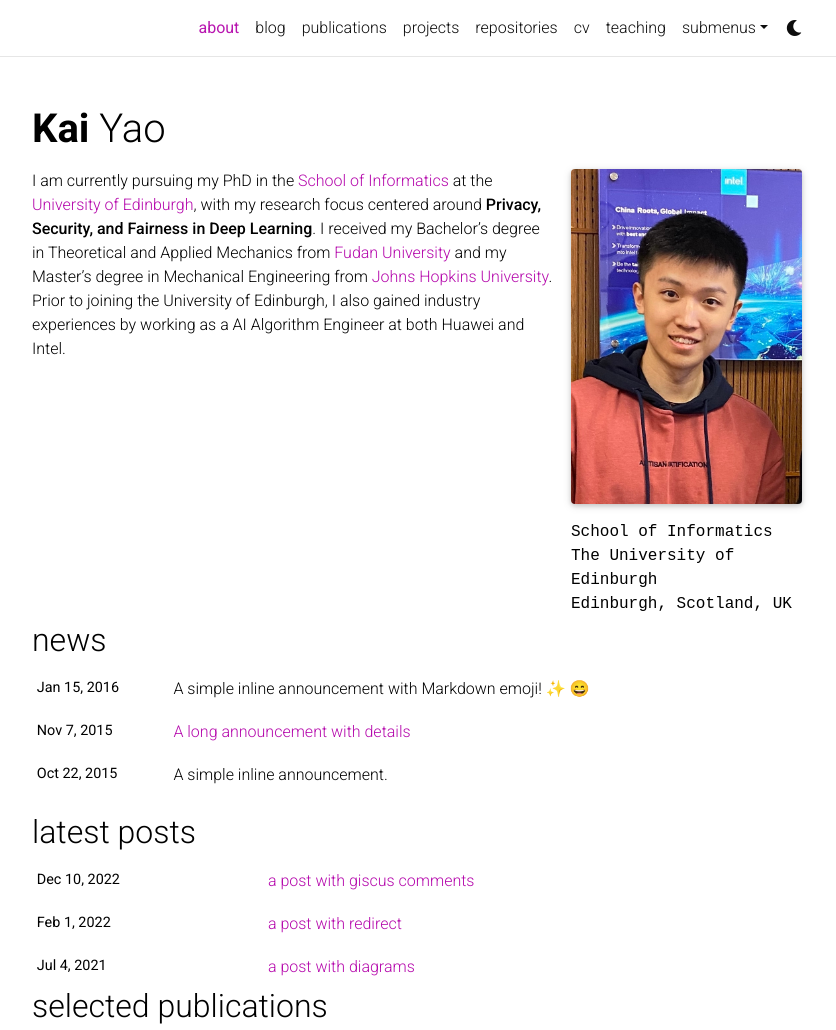
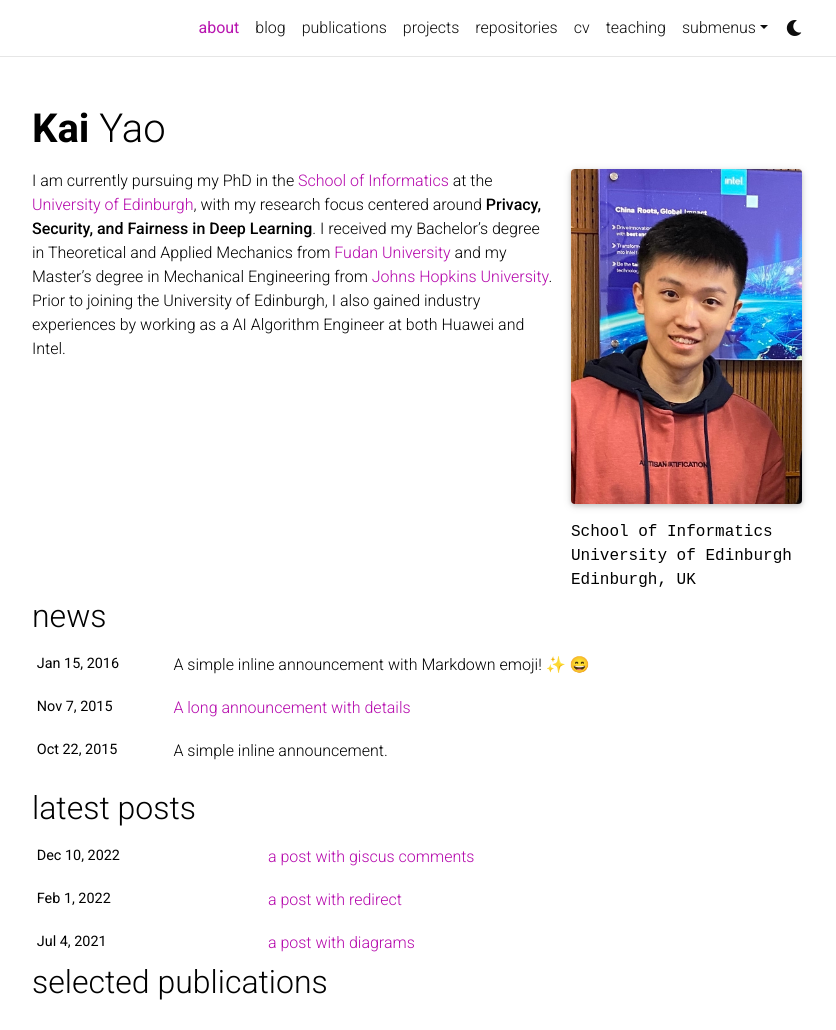
Before and after one commit to kaikaiyao/kaikaiyao.github.io, a Jekyll site: the page built from _pages/about.md, in a window 1280 px wide and 1324 px high, cut to the strip 0-1030 px from the top of the window. Shown: the whole strip, without its empty margins (223-1059 px from the left). Built offline with Jekyll 4.4.1, drawn with Linux system fonts in a browser that asks for light colours; full-size pictures stand in for the smaller copies a plugin makes; emoji names are drawn with the system emoji font; comment, search, counter and statistics services are not loaded; a style sheet for code colours, icons or effects is not loaded.

Commit message:
Update about.md

```diff
--- a/_pages/about.md
+++ b/_pages/about.md
@@ -10,8 +10,8 @@ profile:
   image_circular: false # crops the image to make it circular
   address: >
     <p>School of Informatics </p>
-    <p>The University of Edinburgh </p>
-    <p>Edinburgh, Scotland, UK</p>
+    <p>University of Edinburgh </p>
+    <p>Edinburgh, UK</p>
 
 news: true  # includes a list of news items
 latest_posts: true  # includes a list of the newest posts
```
